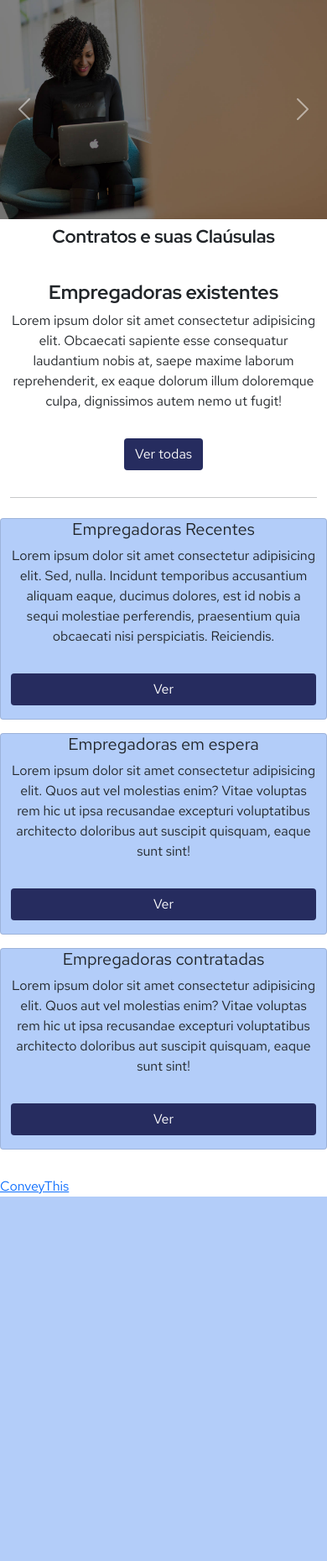
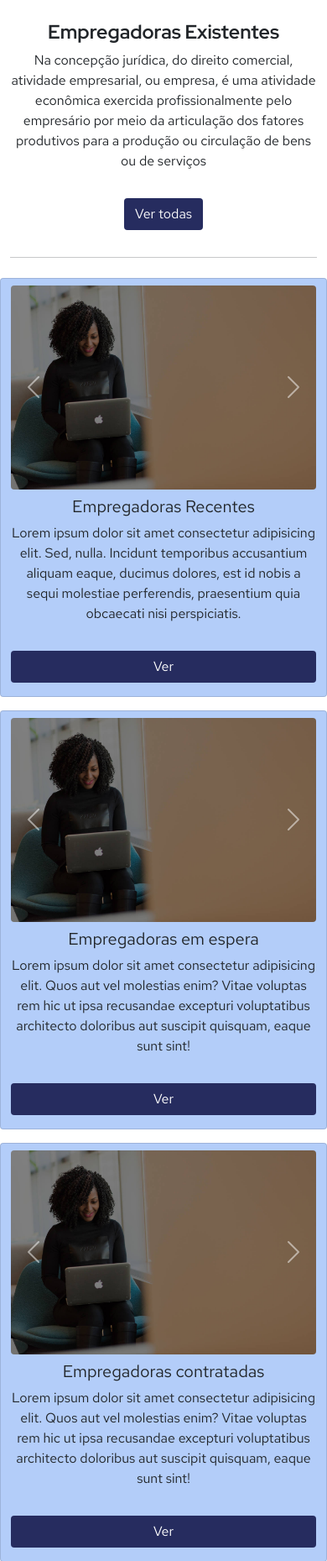
Before and after one commit to josecaetano/bomjobsrecrutamento, a PHP site: page /Tecmorf/Painel_Contratante/ in a window 390 px wide. Shown: the part 58-1917 px from the top of the page at 84% size. Before the commit the page ends 1483 px from the top, so only its background shows below. Run offline with PHP 8.4, Linux system fonts and the light colour scheme; the visitor is signed in with stand-in values (Sample User, id 1); data that the repository does not hold is empty; some libraries are stand-ins or nearby versions.

Commit message:
Painel da Home do contratante
29/10/2021

```diff
--- a/Painel_Contratante/index.php
+++ b/Painel_Contratante/index.php
@@ -61,52 +61,64 @@
         </div>
     </div>
     <main>
-        <div class="Container">
-            <div class="row">
-                <div class="col-sm-12 col-md-7">
-                <div id="carouselExampleControls" class="carousel slide" data-bs-ride="carousel">
-                    <div class="carousel-inner">
-                        <div class="carousel-item active">
-                        <img src="../_img/capa.jpg" class="d-block w-100" alt="...">
-                        </div>
-                        <div class="carousel-item">
-                        <img src="../_img/capa.jpg" class="d-block w-100" alt="...">
-                        </div>
-                        <div class="carousel-item">
-                        <img src="../_img/capa.jpg" class="d-block w-100" alt="...">
-                        </div>
-                    </div>
-                    <button class="carousel-control-prev" type="button" data-bs-target="#carouselExampleControls" data-bs-slide="prev">
-                        <span class="carousel-control-prev-icon" aria-hidden="true"></span>
-                        <span class="visually-hidden">Previous</span>
-                    </button>
-                    <button class="carousel-control-next" type="button" data-bs-target="#carouselExampleControls" data-bs-slide="next">
-                        <span class="carousel-control-next-icon" aria-hidden="true"></span>
-                        <span class="visually-hidden">Next</span>
-                    </button>
-                </div>
-                </div>
-                <div class="col-sm-12 col-md-5 my-2 text-center">
-                    <h4>Contratos e suas Claúsulas</4>
-                </div>
+        <div class="container my-4 text-center">
+            <h3>Empregadoras Existentes</h3>
+            <div >
+                <p>Na concepção jurídica, do direito comercial, atividade empresarial, ou empresa, é uma atividade econômica exercida profissionalmente pelo empresário por meio da articulação dos fatores produtivos para a produção ou circulação de bens ou de serviços</p>
             </div>
-        </div>
-        <div class="container my-4 text-center">
-        <h3>Empregadoras existentes</h3>
-        <div >
-            <p>Lorem ipsum dolor sit amet consectetur adipisicing elit. Obcaecati sapiente esse consequatur laudantium nobis at, saepe maxime laborum reprehenderit, ex eaque dolorum illum doloremque culpa, dignissimos autem nemo ut fugit!</p>
-        </div>
-        <button type="button" data-bs-toggle="modal" data-bs-target="#staticBackdropContratante" class="btn btn-primeira my-3">Ver todas</button>
-        <hr>
+            <button type="button" data-bs-toggle="modal" data-bs-target="#staticBackdropContratante" class="btn btn-primeira my-3">Ver todas</button>
+            <hr>
             <div class="row">
                 <div class="col-sm-12 col-md-4 my-2 card bg bg-terceira">
+                    <div id="carouselExampleControls01" class="carousel slide" data-bs-ride="carousel">
+                        <div class="carousel-inner">
+                            <div class="carousel-item active">
+                                <img src="../_img/capa.jpg" class="d-block w-100 my-2 rounded" alt="...">
+                            </div>
+                            <div class="carousel-item">
+                                <img src="../_img/capa.jpg" class="d-block w-100 my-2 rounded" alt="...">
+                            </div>
+                            <div class="carousel-item">
+                                <img src="../_img/capa.jpg" class="d-block w-100 my-2 rounded" alt="...">
+                            </div>
+                        </div>
+                        <button class="carousel-control-prev" type="button" data-bs-target="#carouselExampleControls01" data-bs-slide="prev">
+                            <span class="carousel-control-prev-icon" aria-hidden="true"></span>
+                            <span class="visually-hidden">Previous</span>
+                        </button>
+                        <button class="carousel-control-next" type="button" data-bs-target="#carouselExampleControls01" data-bs-slide="next">
+                            <span class="carousel-control-next-icon" aria-hidden="true"></span>
+                            <span class="visually-hidden">Next</span>
+                        </button>
+                    </div>
                     <h5>Empregadoras Recentes</h5>
 
-                        <p>Lorem ipsum dolor sit amet consectetur adipisicing elit. Sed, nulla. Incidunt temporibus accusantium aliquam eaque, ducimus dolores, est id nobis a sequi molestiae perferendis, praesentium quia obcaecati nisi perspiciatis. Reiciendis.</p>
+                    <p>Lorem ipsum dolor sit amet consectetur adipisicing elit. Sed, nulla. Incidunt temporibus accusantium aliquam eaque, ducimus dolores, est id nobis a sequi molestiae perferendis, praesentium quia obcaecati nisi perspiciatis.</p>
 
-                        <button type="button" data-bs-toggle="modal" data-bs-target="#staticBackdropRecentes" class="btn btn-primeira my-3">Ver</button>
+                    <button type="button" data-bs-toggle="modal" data-bs-target="#staticBackdropRecentes" class="btn btn-primeira my-3">Ver</button>
                 </div>
                 <div class="col-sm-12 col-md-4 my-2 card bg bg-terceira">
+                    <div id="carouselExampleControls02" class="carousel slide" data-bs-ride="carousel">
+                        <div class="carousel-inner">
+                            <div class="carousel-item active">
+                                <img src="../_img/capa.jpg" class="d-block w-100 my-2 rounded" alt="...">
+                            </div>
+                            <div class="carousel-item">
+                                <img src="../_img/capa.jpg" class="d-block w-100 my-2 rounded" alt="...">
+                            </div>
+                            <div class="carousel-item">
+                                <img src="../_img/capa.jpg" class="d-block w-100 my-2 rounded" alt="...">
+                            </div>
+                        </div>
+                        <button class="carousel-control-prev" type="button" data-bs-target="#carouselExampleControls02" data-bs-slide="prev">
+                            <span class="carousel-control-prev-icon" aria-hidden="true"></span>
+                            <span class="visually-hidden">Previous</span>
+                        </button>
+                        <button class="carousel-control-next" type="button" data-bs-target="#carouselExampleControls02" data-bs-slide="next">
+                            <span class="carousel-control-next-icon" aria-hidden="true"></span>
+                            <span class="visually-hidden">Next</span>
+                        </button>
+                    </div>
                     <h5>Empregadoras em espera</h5>
 
                     <p>Lorem ipsum dolor sit amet consectetur adipisicing elit. Quos aut vel molestias enim? Vitae voluptas rem hic ut ipsa recusandae excepturi voluptatibus architecto doloribus aut suscipit quisquam, eaque sunt sint!</p>
@@ -114,6 +126,27 @@
                     <button type="button" data-bs-toggle="modal" data-bs-target="#staticBackdropEspera" class="btn btn-primeira my-3">Ver</button>
                 </div>
                 <div class="col-sm-12 col-md-4 my-2 card bg bg-terceira">
+                    <div id="carouselExampleControls03" class="carousel slide" data-bs-ride="carousel">
+                        <div class="carousel-inner">
+                            <div class="carousel-item active">
+                                <img src="../_img/capa.jpg" class="d-block w-100 my-2 rounded" alt="...">
+                            </div>
+                            <div class="carousel-item">
+                                <img src="../_img/capa.jpg" class="d-block w-100 my-2 rounded" alt="...">
+                            </div>
+                            <div class="carousel-item">
+                                <img src="../_img/capa.jpg" class="d-block w-100 my-2 rounded" alt="...">
+                            </div>
+                        </div>
+                        <button class="carousel-control-prev" type="button" data-bs-target="#carouselExampleControls03" data-bs-slide="prev">
+                            <span class="carousel-control-prev-icon" aria-hidden="true"></span>
+                            <span class="visually-hidden">Previous</span>
+                        </button>
+                        <button class="carousel-control-next" type="button" data-bs-target="#carouselExampleControls03" data-bs-slide="next">
+                            <span class="carousel-control-next-icon" aria-hidden="true"></span>
+                            <span class="visually-hidden">Next</span>
+                        </button>
+                    </div>
                     <h5>Empregadoras contratadas</h5>
 
                     <p>Lorem ipsum dolor sit amet consectetur adipisicing elit. Quos aut vel molestias enim? Vitae voluptas rem hic ut ipsa recusandae excepturi voluptatibus architecto doloribus aut suscipit quisquam, eaque sunt sint!</p>
@@ -136,7 +169,7 @@
                 <div class="modal-body card-body">
                     <div class="row text-justyfi">
                         <?php
-                            $consultar_empregos = mysqli_query($conexao, "SELECT * FROM vaga AS V INNER JOIN empregadora AS E ON V.cod_empregadora = E.id_empregadora");
+                            $consultar_empregos = mysqli_query($conexao, "SELECT * FROM vaga AS V INNER JOIN empregadora AS E ON V.cod_empregadora = E.id_empregadora ORDER BY (E.nome)");
                             if(mysqli_num_rows($consultar_empregos) > 0) {
                                 while($emprego = mysqli_fetch_array($consultar_empregos)) {
                         ?>
@@ -175,11 +208,11 @@
                 </div>
                 <div class="modal-body row card-body">
                     <?php
-                        $consultar_empregos = mysqli_query($conexao, "SELECT * FROM empregadora AS E WHERE (E.status = 0)");
+                        $consultar_empregos = mysqli_query($conexao, "SELECT * FROM empregadora AS E WHERE (E.status = 0) ORDER BY nome");
                         if(mysqli_num_rows($consultar_empregos) > 0) {
                             while($emprego = mysqli_fetch_array($consultar_empregos)) {
                     ?>
-                    <div class="col-sm-12 col-md-4 my-3 mx-2 card bg bg-terceira">
+                    <div class="col-sm-12 col-md-3 my-3 mx-2 card bg bg-terceira">
                         <p><strong>Empregadora: </strong><?php echo $emprego['nome']; ?></p>
                         <p><strong>Area de actuação: </strong><?php echo $emprego['area_actuacao']; ?></p>
                         <p><strong>Descrição: </strong><?php echo $emprego['descricao']; ?></p>
@@ -210,11 +243,11 @@
                 </div>
                 <div class="modal-body row card-body">
                     <?php
-                        $consultar_empregos = mysqli_query($conexao, "SELECT * FROM empregadora WHERE (autorizacao is null)");
+                        $consultar_empregos = mysqli_query($conexao, "SELECT * FROM empregadora WHERE (autorizacao is null) ORDER BY nome");
                         if(mysqli_num_rows($consultar_empregos) > 0) {
                             while($emprego = mysqli_fetch_array($consultar_empregos)) {
                     ?>
-                    <div class="col-sm-12 col-md-4 my-3 mx-2 card bg bg-terceira">
+                    <div class="col-sm-12 col-md-3 my-3 mx-2 card bg bg-terceira">
                         <p><strong>Empregadora: </strong><?php echo $emprego['nome']; ?></p>
                         <p><strong>Area de actuação: </strong><?php echo $emprego['area_actuacao']; ?></p>
                         <p><strong>Descrição: </strong><?php echo $emprego['descricao']; ?></p>
@@ -244,11 +277,11 @@
                 </div>
                 <div class="modal-body row card-body">
                     <?php
-                        $consultar_empregos = mysqli_query($conexao, "SELECT * FROM empregadora WHERE (autorizacao > 0)");
+                        $consultar_empregos = mysqli_query($conexao, "SELECT * FROM empregadora WHERE (autorizacao > 0) ORDER BY nome");
                         if(mysqli_num_rows($consultar_empregos) > 0) {
                             while($emprego = mysqli_fetch_array($consultar_empregos)) {
                     ?>
-                    <div class="col-sm-12 col-md-4 my-3 mx-2 card bg bg-terceira">
+                    <div class="col-sm-12 col-md-3 my-3 mx-2 card bg bg-terceira">
                         <p><strong>Empregadora: </strong><?php echo $emprego['nome']; ?></p>
                         <p><strong>Número de vagas: </strong><?php echo $emprego['vagas_disponiveis']; ?></p>
                         <p><strong>Data da assinatura: </strong><?php echo $emprego['data_contrato']; ?></p>
```
